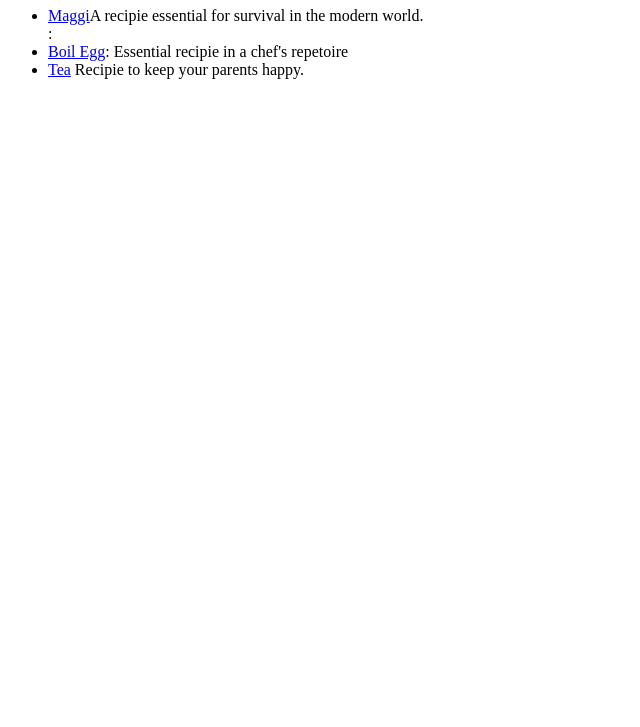
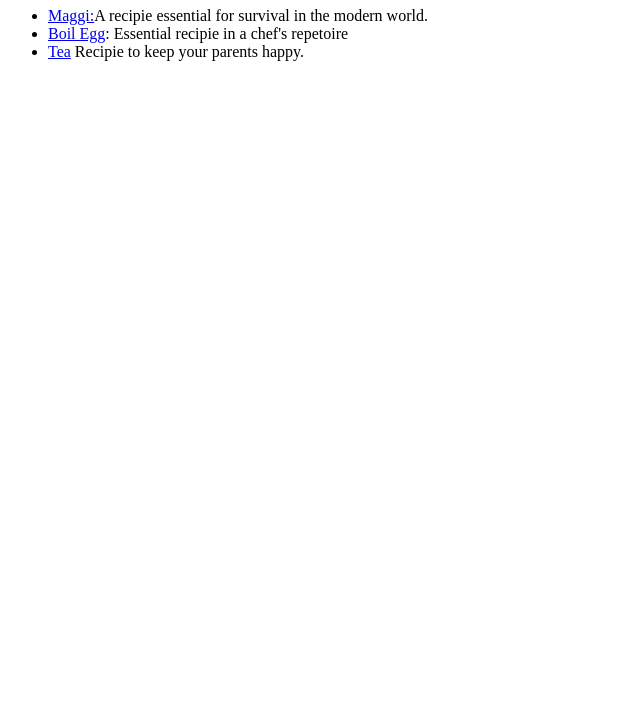
Before and after one commit to abhitrueprogrammer/odin-recipes, a plain HTML site: page index.html in a window 1280 px wide. Shown: the part 73-800 px from the top of the page, without its empty margins (0-640 px from the left). Drawn offline with Linux system fonts and the light colour scheme.

Commit message:
Bugfix with maggi's discription.

```diff
--- a/index.html
+++ b/index.html
@@ -7,7 +7,7 @@
 <body>
     <h1>Recipies</h1>
     <ul>
-        <li><a href="recipies/maggi.html">Maggi</a>A recipie essential for survival in the modern world.</li>:
+        <li><a href="recipies/maggi.html">Maggi:</a>A recipie essential for survival in the modern world.</li>
         <li><a href="recipies/boiled_egg.html">Boil Egg</a>: Essential recipie in a chef's repetoire </li>
         <li><a href="recipies/tea.html">Tea</a> Recipie to keep your parents happy.</li>
     </ul>
```
